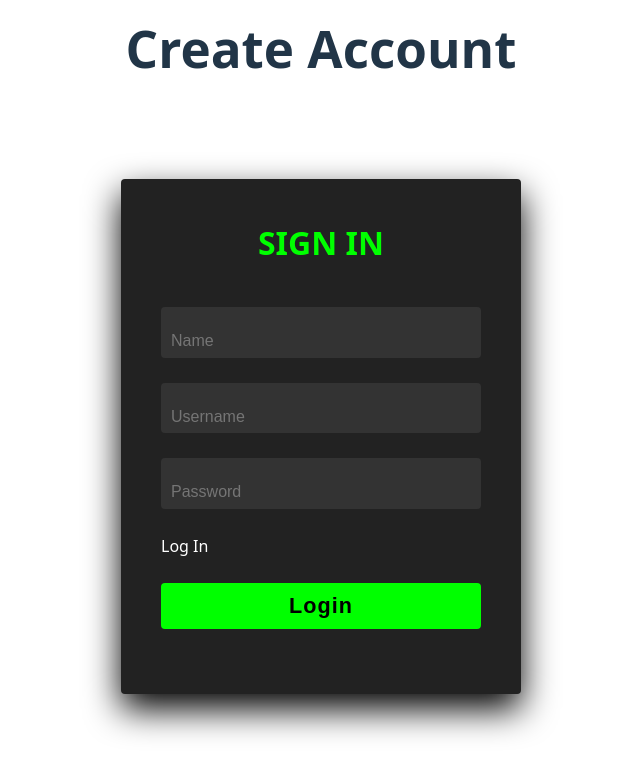
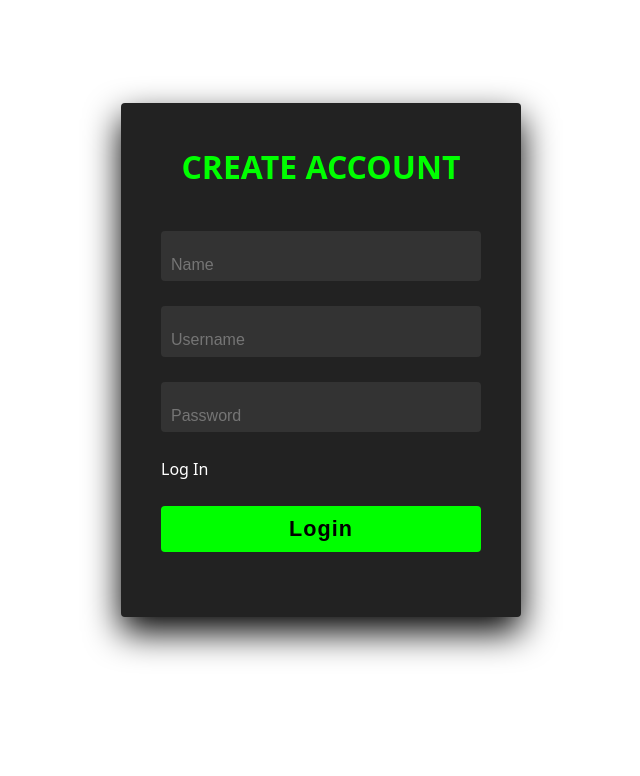
Before and after one commit to christopherjparrett/GerbBenchmark, a React (Vite) app in the folder frontend/: page /SignUp in a window 1280 px wide. Shown: the top 776 px of the page, without its empty margins (319-959 px from the left). Built offline with nearby package versions, Linux system fonts and the light colour scheme.

Commit message:
Changed signup page

```diff
--- a/frontend/src/components/Register.tsx
+++ b/frontend/src/components/Register.tsx
@@ -60,7 +60,7 @@ function Register() {
             <section>
                 <div className="signin">
                     <div className="content">
-                        <h2>Sign In</h2>
+                        <h2>Create Account</h2>
                         <div className="form">
                             <div className="inputBox">
                                 <input type="text" placeholder="Name" onChange={handleSetName} required />
--- a/frontend/src/pages/SignUp.tsx
+++ b/frontend/src/pages/SignUp.tsx
@@ -12,7 +12,6 @@ const SignUp: React.FC = () => {
     };
   return (
     <div>
-      <h1 id="signupBanner">Create Account</h1>
         <Register />
     </div>
   );
```
